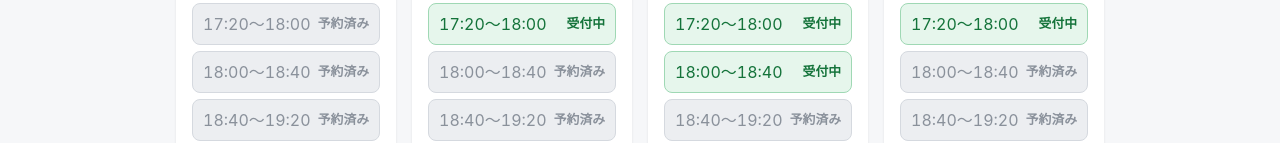
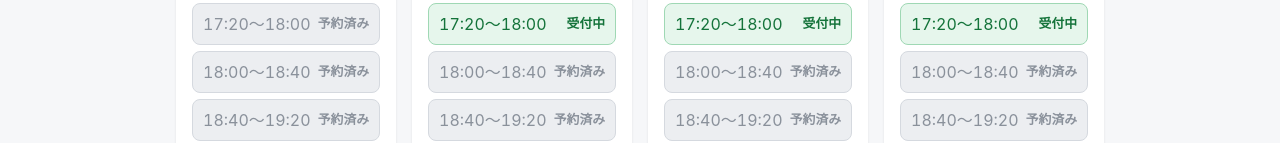
Before and after one commit to ipsim26/reception-2026winter, a plain HTML site: page index.html in a window 1280 px wide. Shown: the part 433-576 px from the top of the page. Drawn offline with Linux system fonts and the light colour scheme.

Commit message:
12/18 18:00の枠を予約済みに追加
Co-Authored-By: Claude Sonnet 5.5 <noreply@anthropic.com>

```diff
--- a/index.html
+++ b/index.html
@@ -210,6 +210,7 @@
     "12-17 20:00",
     "12-17 20:40",
     "12-18 16:40",
+    "12-18 18:00",
     "12-18 18:40",
     "12-18 19:20",
     "12-18 20:00",
```
